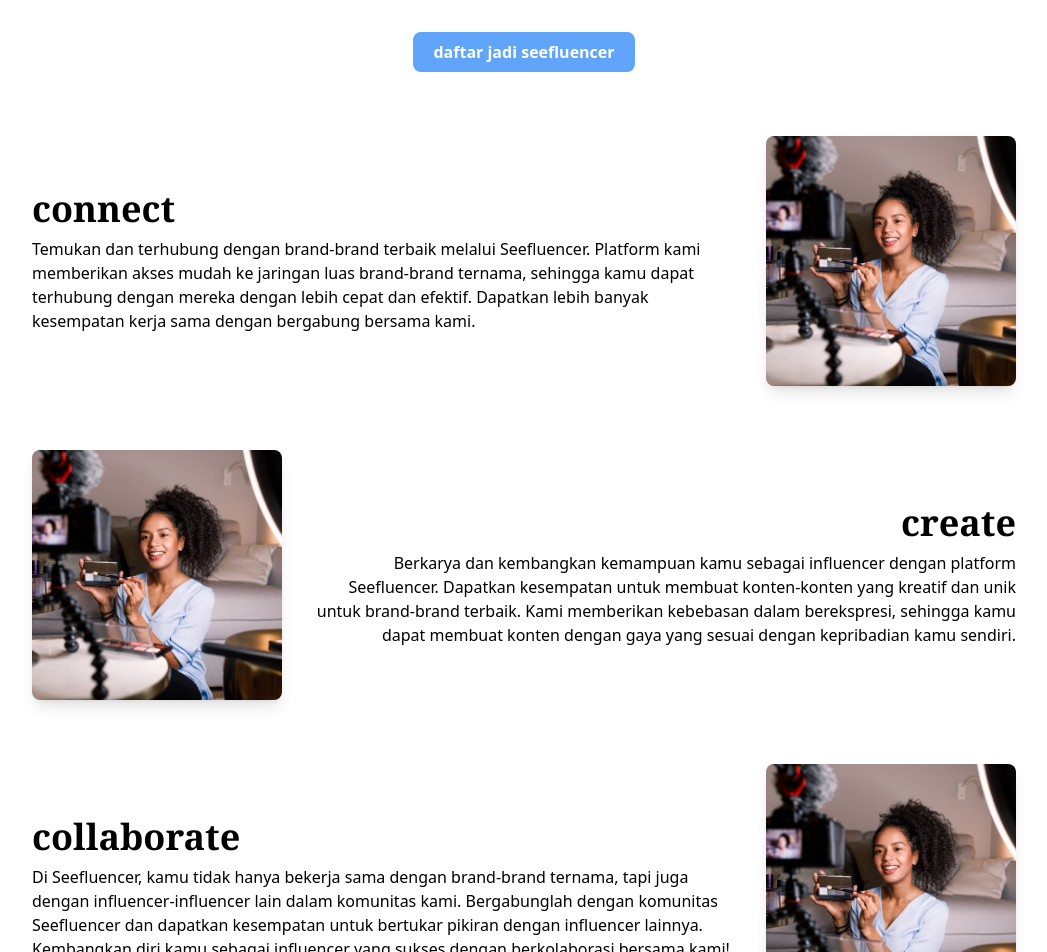
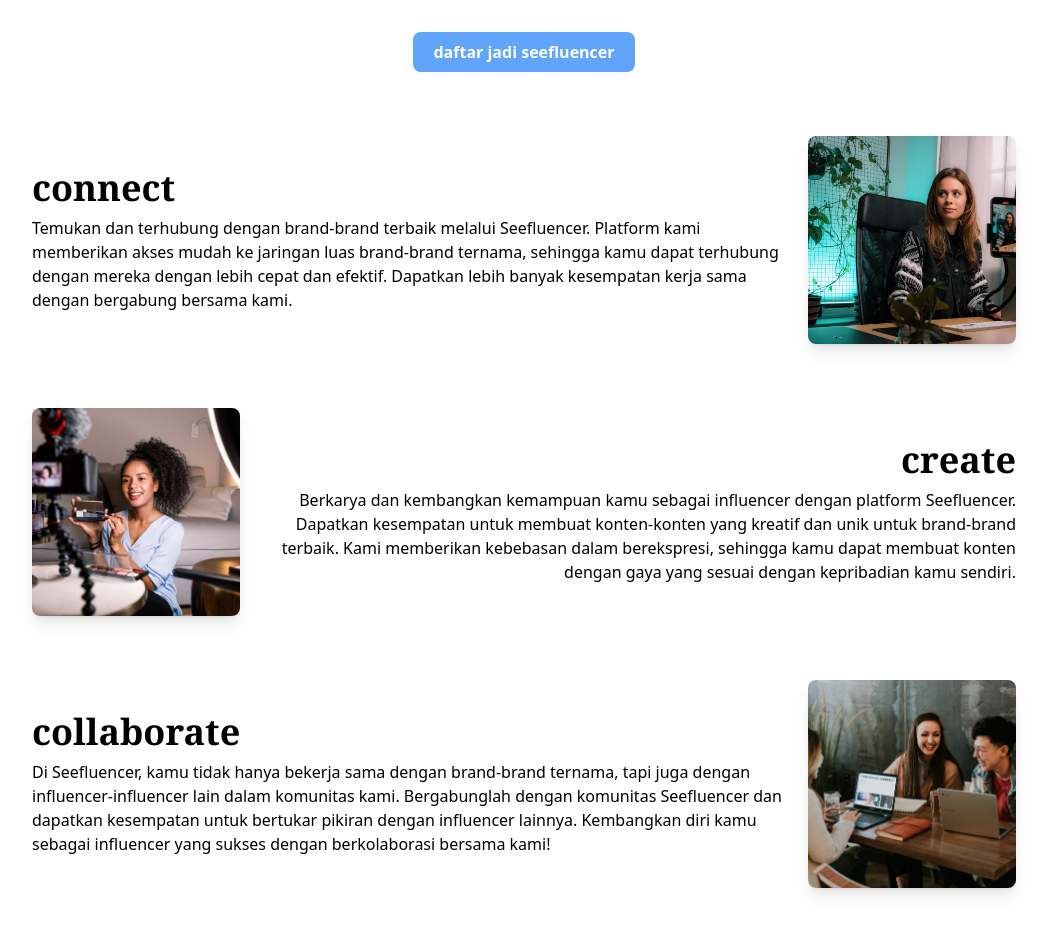
Before and after one commit to joylodra/seefluencer, a Next.js app: page /influencers in a window 1280 px wide. Shown: the part 260-1212 px from the top of the page, without its empty margins (116-1163 px from the left). Built offline with nearby package versions, Linux system fonts and the light colour scheme.

Commit message:
Fixed feature component

```diff
--- a/app/(public)/influencers/page.tsx
+++ b/app/(public)/influencers/page.tsx
@@ -34,20 +34,20 @@ const Influencers = () => {
       <Feature
         title="connect"
         description="Temukan dan terhubung dengan brand-brand terbaik melalui Seefluencer. Platform kami memberikan akses mudah ke jaringan luas brand-brand ternama, sehingga kamu dapat terhubung dengan mereka dengan lebih cepat dan efektif. Dapatkan lebih banyak kesempatan kerja sama dengan bergabung bersama kami."
-        src="/images/influencer.png"
+        src="/images/connect.png"
         reverse
       />
 
       <Feature
         title="create"
         description="Berkarya dan kembangkan kemampuan kamu sebagai influencer dengan platform Seefluencer. Dapatkan kesempatan untuk membuat konten-konten yang kreatif dan unik untuk brand-brand terbaik. Kami memberikan kebebasan dalam berekspresi, sehingga kamu dapat membuat konten dengan gaya yang sesuai dengan kepribadian kamu sendiri."
-        src="/images/influencer.png"
+        src="/images/create.png"
       />
 
       <Feature
         title="collaborate"
         description="Di Seefluencer, kamu tidak hanya bekerja sama dengan brand-brand ternama, tapi juga dengan influencer-influencer lain dalam komunitas kami. Bergabunglah dengan komunitas Seefluencer dan dapatkan kesempatan untuk bertukar pikiran dengan influencer lainnya. Kembangkan diri kamu sebagai influencer yang sukses dengan berkolaborasi bersama kami!"
-        src="/images/influencer.png"
+        src="/images/collaborate.png"
         reverse
       />
 
--- a/app/components/public/Feature.tsx
+++ b/app/components/public/Feature.tsx
@@ -50,7 +50,7 @@ const Feature = ({
         alt="Feature Description Image"
         width={250}
         height={250}
-        className="rounded-lg shadow-lg"
+        className="rounded-lg shadow-lg h-52 w-full md:w-52 object-cover"
       />
     </div>
   );
```
